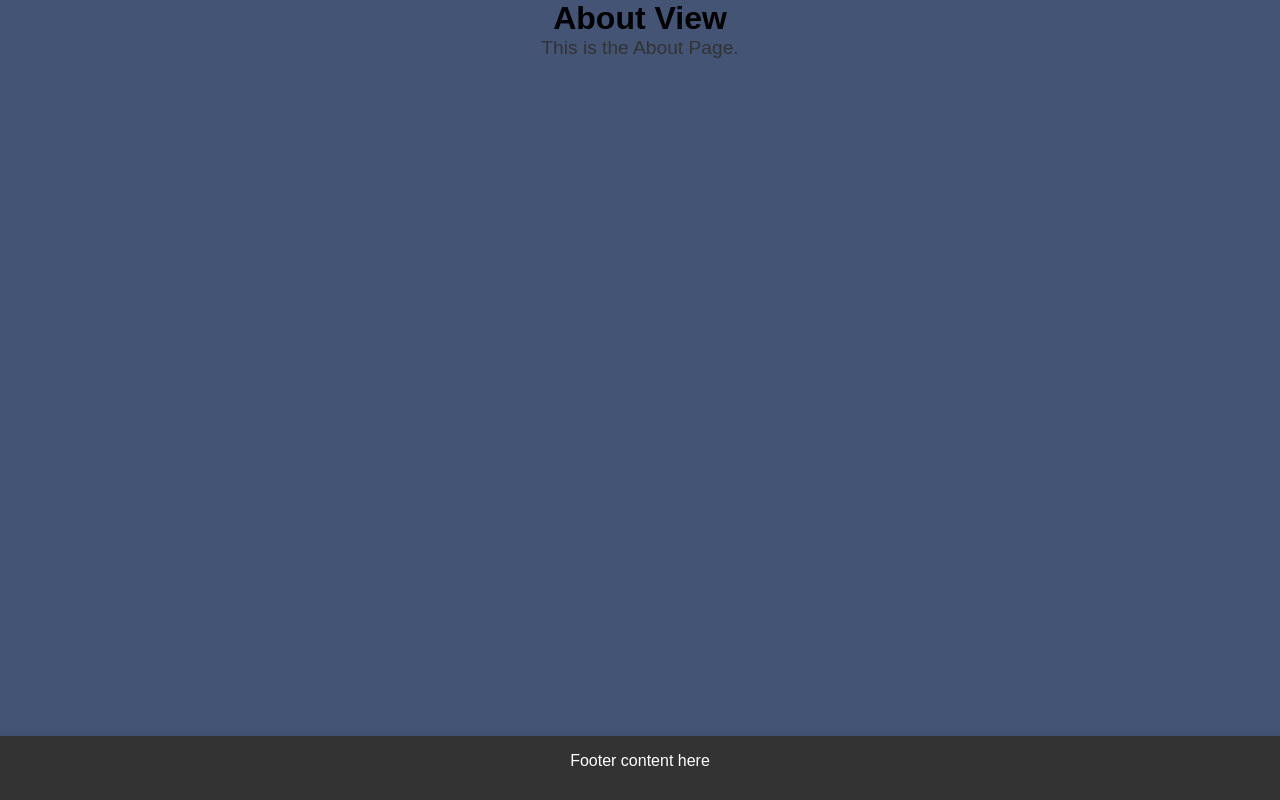
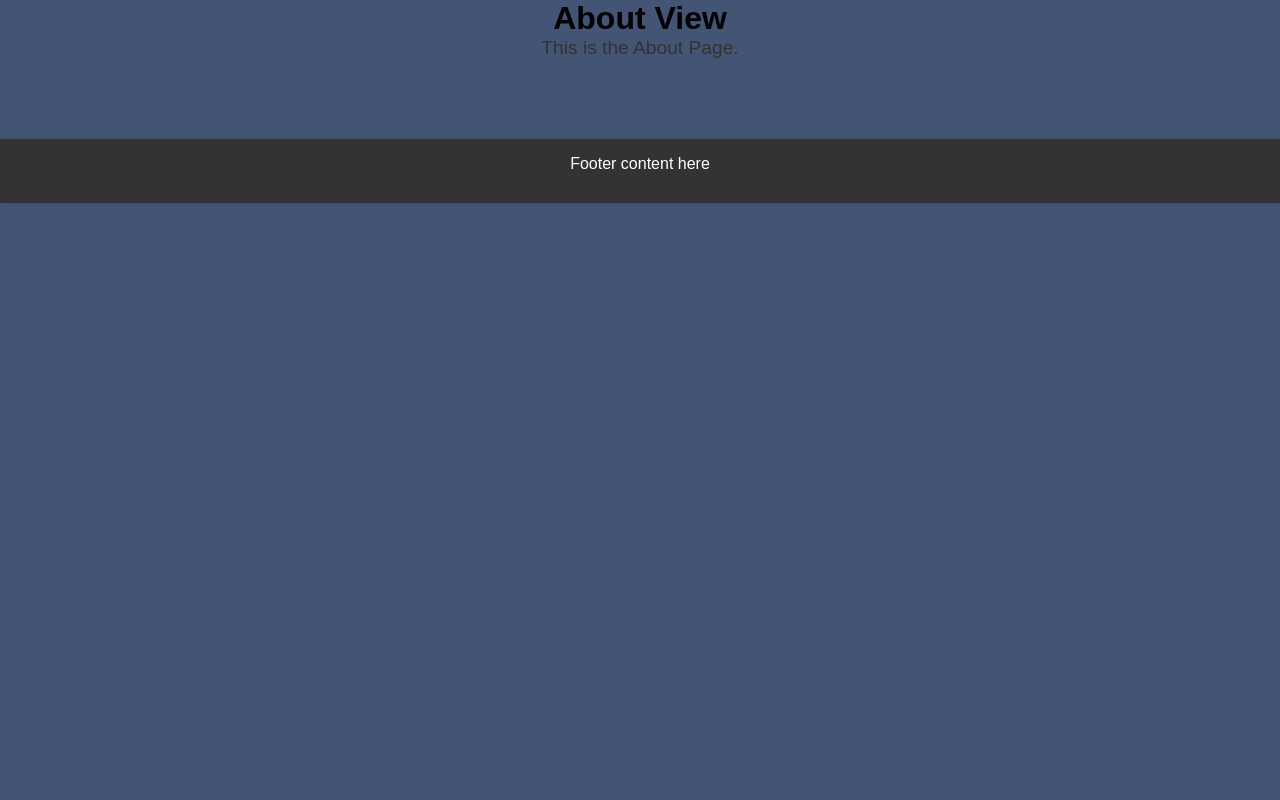
Before and after one commit to falcon-enoc/todo-drf-vue, a Vue app in the folder vue-ui/: page /about in a window 1280 px wide. Built offline with nearby package versions, Linux system fonts and the light colour scheme.

Commit message:
fix(iu):footer fix

```diff
--- a/vue-ui/src/components/footer.vue
+++ b/vue-ui/src/components/footer.vue
@@ -8,7 +8,8 @@
 
   <style scoped>
   .footer {
-    position: fixed;
+    /* position: inherit; */
+    position: relative;
     bottom: 0;
     width: 100%;
     height: 4rem; /* Ajusta la altura del footer */
```
